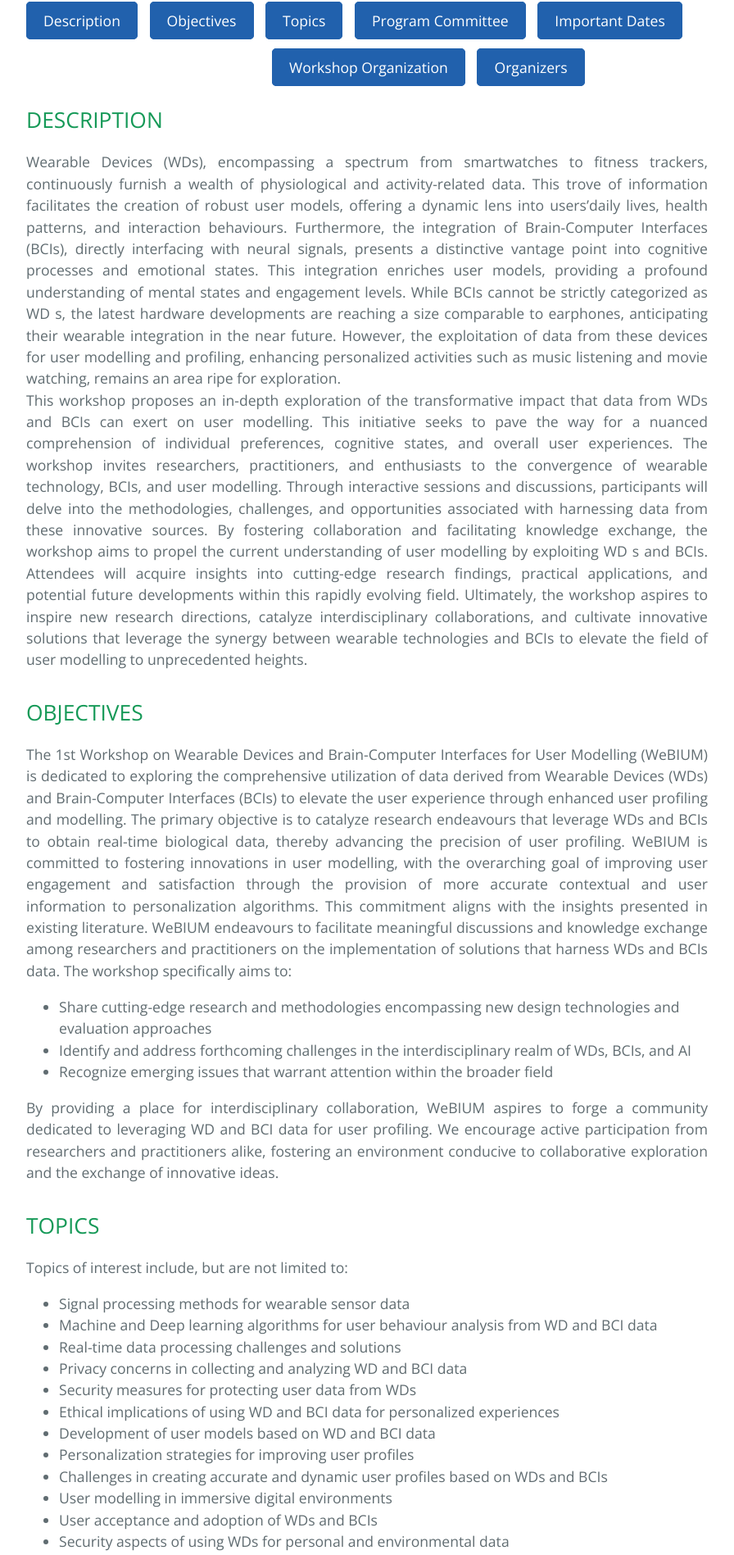
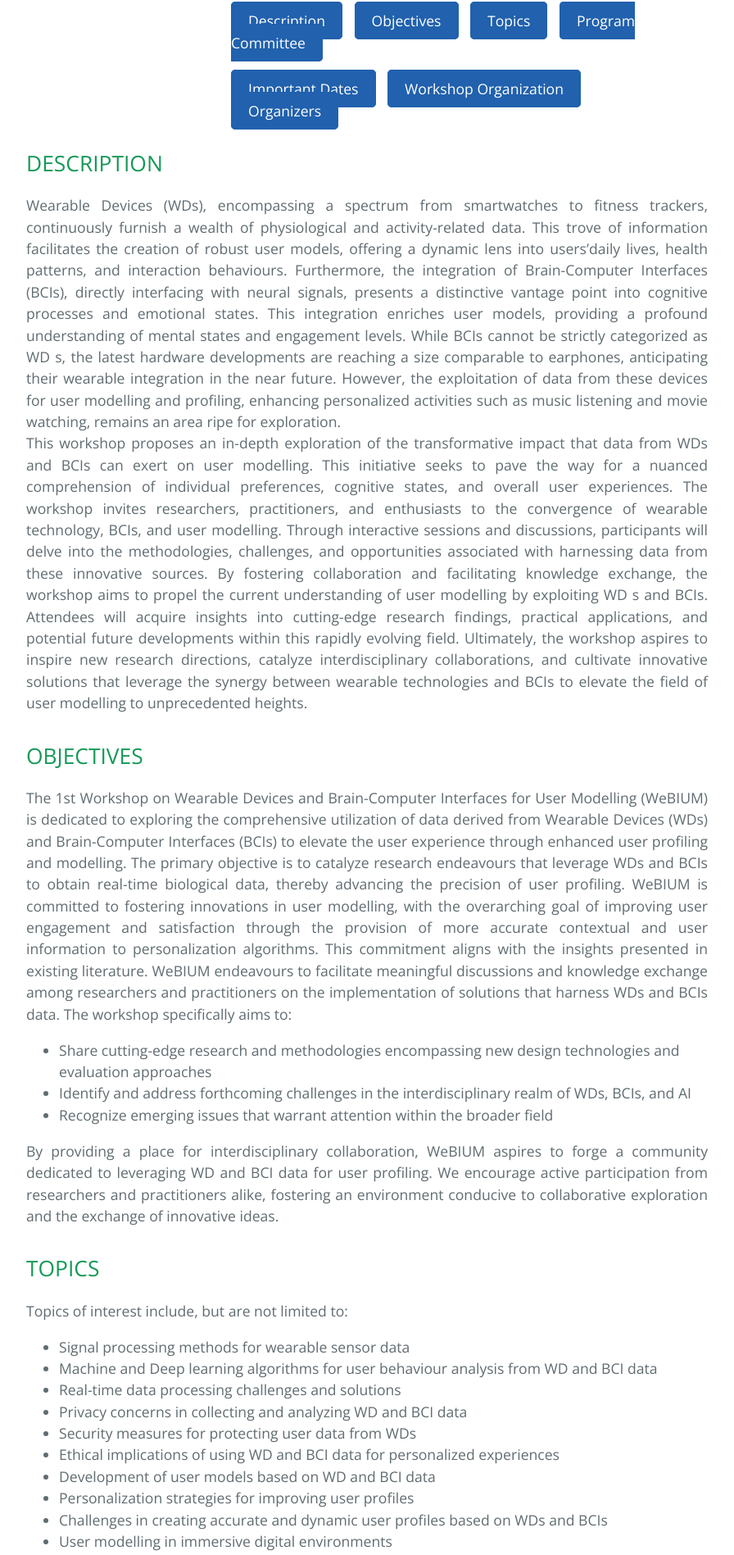
Before and after one commit to domenicolofu/webium24, a Jekyll site: the page built from index.md, in a window 1280 px wide. Shown: the part 882-2779 px from the top of the page at 82% size, without its empty margins (192-1088 px from the left). Built offline with Jekyll 4.4.1, drawn with Linux system fonts in a browser that asks for light colours.

Commit message:
Update index.md

```diff
--- a/index.md
+++ b/index.md
@@ -1,12 +1,13 @@
 ---
 layout: default
 ---
+<div style='margin-left:250px;'>
 <a href="#DESC" class="button">Description</a>
 <a href="#OBJ" class="button">Objectives</a>
 <a href="#TOP" class="button">Topics</a>
-<a href="#PC" class="button">Program Committee</a>
-<a href="#ID" class="button">Important Dates</a><br>
-<div style='margin-top:30px; margin-left:300px;'>
+<a href="#PC" class="button">Program Committee</a><br></div>
+<div style='margin-top:30px; margin-left:250px;'>
+<a href="#ID" class="button">Important Dates</a>
 <a href="#WO" class="button">Workshop Organization</a>
 <a href="#OR" class="button">Organizers</a></div>
 
```
